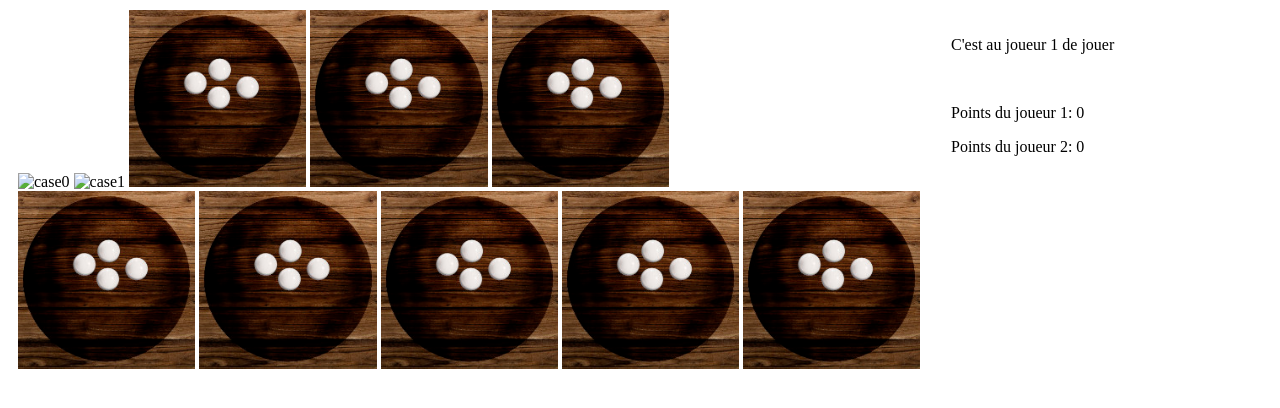
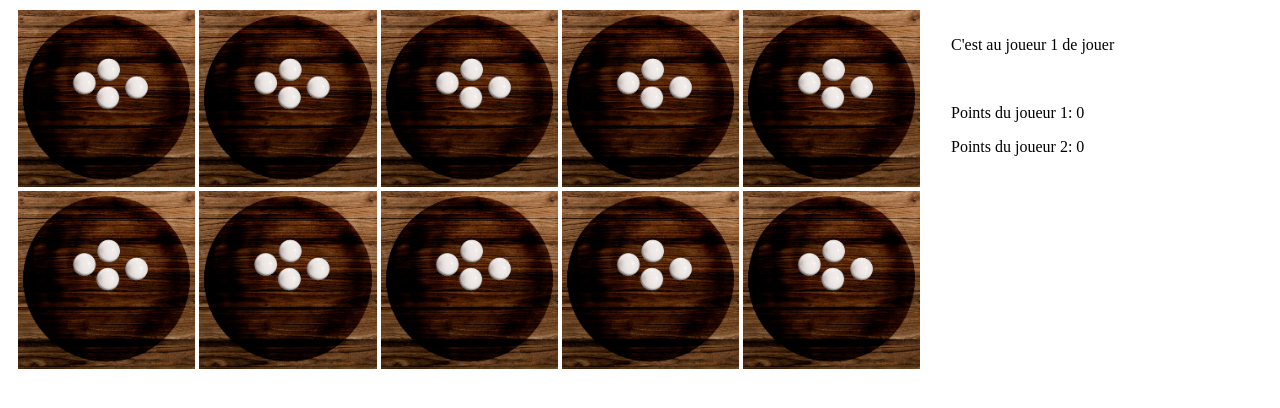
Before and after one commit to Projet-iut-s3/Awale, a plain HTML site: page Awale v.JS/index.html in a window 1280 px wide. Drawn offline with Linux system fonts and the light colour scheme.

Commit message:
Debug lien index.html

```diff
--- a/Awale v.JS/index.html
+++ b/Awale v.JS/index.html
@@ -13,8 +13,8 @@
     <div class="jeu grid" id="AwaleContener">
         <div class="col-left" id="grille_case">
             <div class="row">
-                <a onclick="ihm.click(0)"><img alt="case0" src="./PHOTOGRAINE/4bille.jpg"></a>
-                <a onclick="ihm.click(1)"><img alt="case1" src="./PHOTOGRAINE/4bille.jpg"></a>
+                <a onclick="ihm.click(0)"><img alt="case0" src="../PHOTOGRAINE/4bille.jpg"></a>
+                <a onclick="ihm.click(1)"><img alt="case1" src="../PHOTOGRAINE/4bille.jpg"></a>
                 <a onclick="ihm.click(2)"><img alt="case2" src="../PHOTOGRAINE/4bille.jpg"></a>
                 <a onclick="ihm.click(3)"><img alt="case3" src="../PHOTOGRAINE/4bille.jpg"></a>
                 <a onclick="ihm.click(4)"><img alt="case4" src="../PHOTOGRAINE/4bille.jpg"></a>
```
